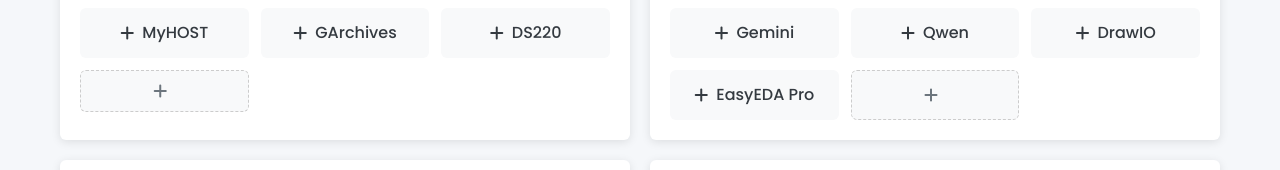
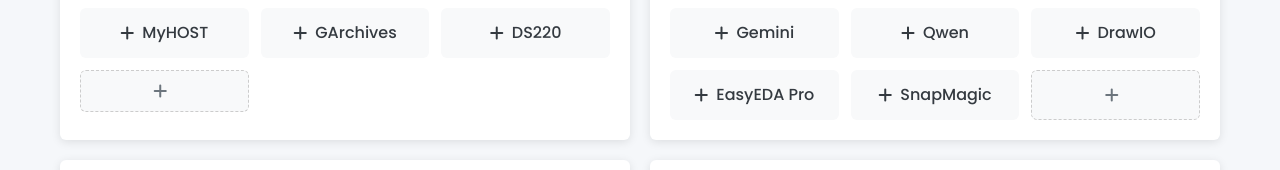
Before and after one commit to G-GZC/G_20250427_MyNavPages, a plain HTML site: page index.html in a window 1280 px wide. Shown: the part 410-580 px from the top of the page. Drawn offline with Linux system fonts and the light colour scheme.

Commit message:
SnapMagic

```diff
--- a/index.html
+++ b/index.html
@@ -158,6 +158,12 @@
                         </a>
                     </div>
 
+                    <div class="link-wrapper">
+                        <a href="https://www.snapeda.com/home/" target="_blank" class="link-card">
+                            <i class="fab fa-plus"></i> SnapMagic
+                        </a>
+                    </div>
+
                     <button class="add-link-btn" data-category="工具网站">
                         <i class="fas fa-plus"></i>
                     </button>
```
